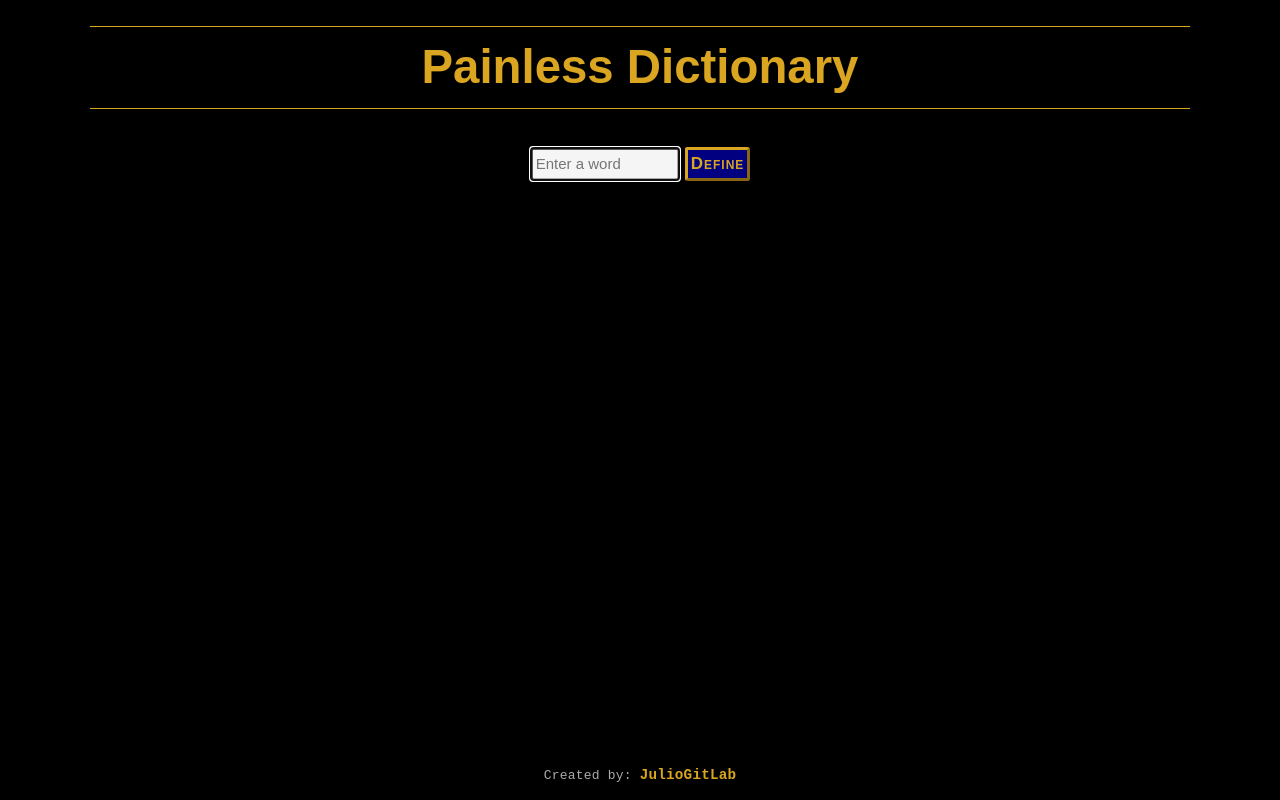
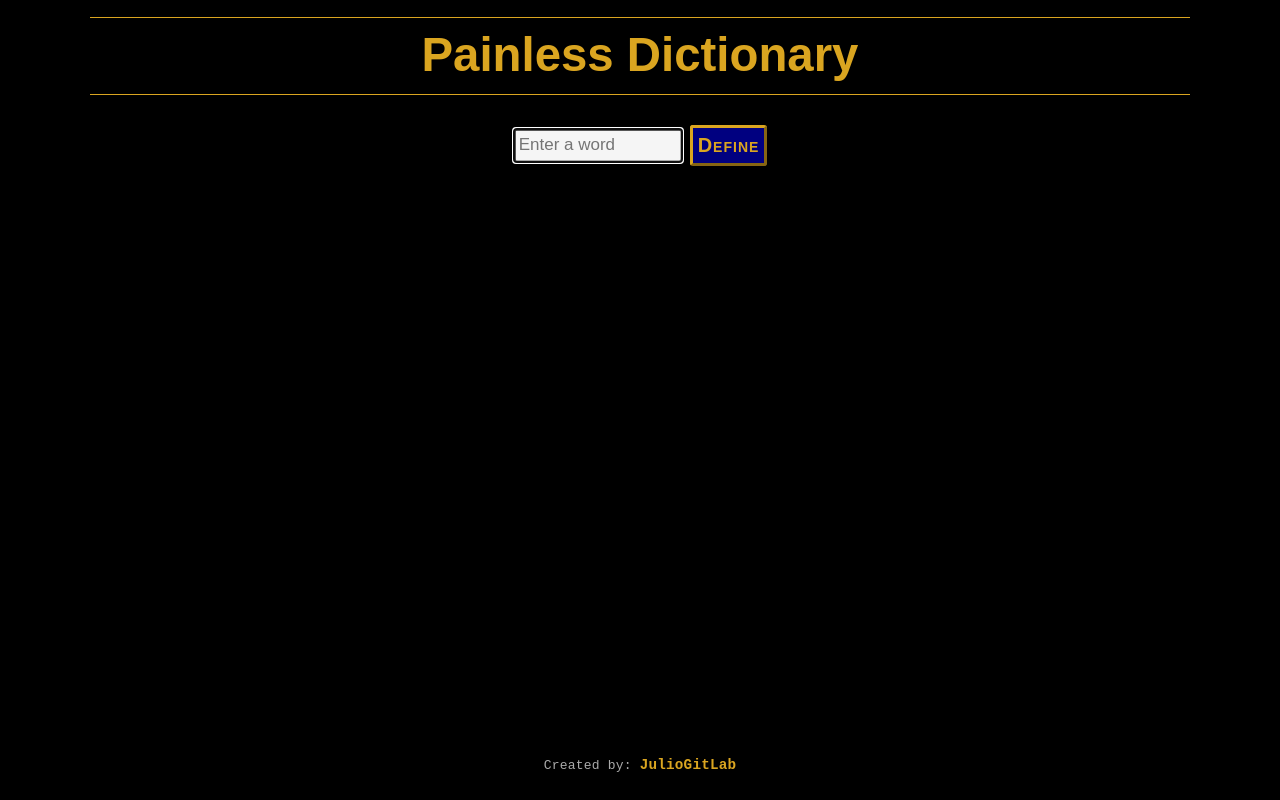
Before and after one commit to JulioGitLab/painless-dictionary, a plain HTML site: page index.html in a window 1280 px wide. Drawn offline with Linux system fonts and the light colour scheme; a web font is replaced by a local one.

Commit message:
Refactor: Improves overall responsiveness (/styles/style.css)

```diff
--- a/styles/style.css
+++ b/styles/style.css
@@ -40,6 +40,7 @@ section {
   display: flex;
   margin-bottom: 3.7vw;
   justify-content: center;
+  align-items: center;
   gap: 5px;
 }
 
@@ -58,7 +59,7 @@ input {
 button {
   border: outset goldenrod;
   border-radius: 3px;
-  padding: 0 3px;
+  padding: 0 3px 1px;
   background-color: navy;
   line-height: 1.7em;
   color: goldenrod;
@@ -82,7 +83,7 @@ button:active {
 /* h3 style set in /scripts/script.js */
 
 ul {
-  padding: 0 6.3vw 0 7.1vw;
+  padding: 0 6.1vw 0 6.7vw;
 }
 
 li {
@@ -149,7 +150,7 @@ body {
   }
 
   section {
-    margin-bottom: 2.3vw;
+    margin-bottom: 2vw;
   }
 
   input {
@@ -162,35 +163,43 @@ body {
   }
 
   li {
-    margin-bottom: 3vw;
+    margin-bottom: 2vw;
   }
 
   .syn-ant {
-    margin: 1.7vw 0 0.7vw;
+    margin: 1.3vw 0 0.5vw;
+  }
+
+  footer {
+    height: 60px;
   }
 }
 
-@media (min-width: 800px) {
+@media (min-width: 940px) and (min-height: 600px) {
   h1 {
-    margin: 2vw 7vw 2.9vw;
-    padding: 1vw 0 1.1vw;
+    margin: 1.3vw 7vw 2.3vw;
+    padding: 0.7vw 0 1vw;
     font-size: 3.7vw;
   }
 
   section {
-    margin-bottom: 1.7vw;
+    margin-bottom: 1.3vw;
+    gap: 7px;
   }
 
   input {
-    width: 15rem;
+    width: 17rem;
+    font-size: 1.7rem;
   }
 
   button {
+    padding: 0 5px 1px;
+    font-size: 2rem;
     letter-spacing: 1px;
   }
 
   ul {
-    padding: 0 7vw 0 7.9vw;
+    padding: 0 7.3vw 0 7.9vw;
   }
 
   li {
@@ -200,15 +209,16 @@ body {
   p,
   li {
     font-size: 1.7rem;
+    letter-spacing: 0.3px;
   }
 
   .syn-ant {
-    margin: 1.3vw 0 0.3vw;
-    line-height: 1.6em;
+    margin: 1vw 0 0.3vw;
     font-size: 1.5rem;
   }
 
   footer {
+    height: 70px;
     font-size: 1.3rem;
   }
 }
```
